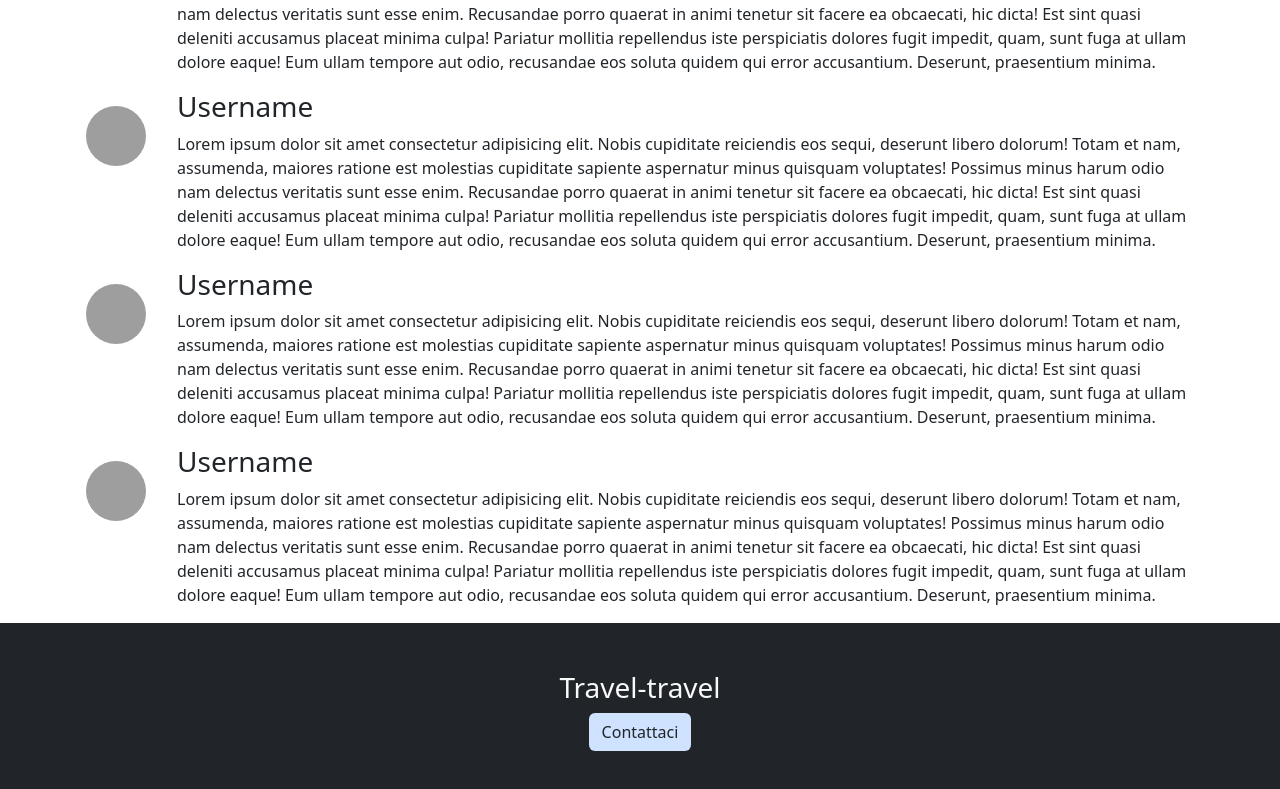
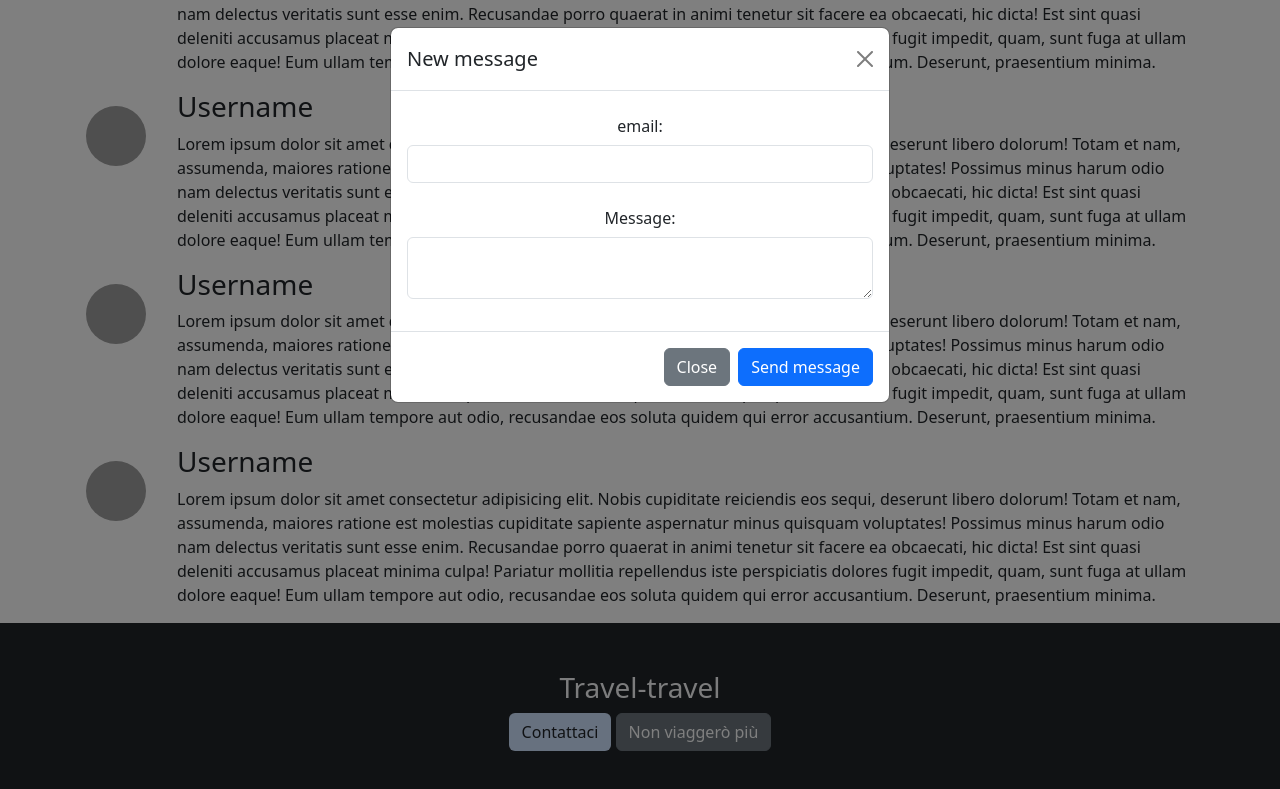
Before and after one commit to Luca-Favaretto/U2-W2-D2-FS0523IT-A, a plain HTML site: page index.html in a window 1280 px wide. Both pictures are taken after a click on the button "Contattaci". Shown: the part 3433-4222 px from the top of the page. Drawn offline with nearby package versions, Linux system fonts and the light colour scheme; grey boxes are pictures that could not be loaded.

Commit message:
fine grezzo extra

```diff
--- a/index.html
+++ b/index.html
@@ -644,7 +644,68 @@ EXTRAS
     </div>
     <footer class="text-center bg-dark p-5">
       <h3 class="text-light">Travel-travel</h3>
-      <button class="btn bg-primary-subtle text-dark">Contattaci</button>
+      <button
+        class="btn bg-primary-subtle text-dark"
+        data-bs-target="#exampleModal"
+        data-bs-whatever="@fat"
+        data-bs-toggle="modal"
+      >
+        Contattaci
+      </button>
+      <div
+        class="modal fade"
+        id="exampleModal"
+        tabindex="-1"
+        aria-labelledby="exampleModalLabel"
+        aria-hidden="true"
+      >
+        <div class="modal-dialog">
+          <div class="modal-content">
+            <div class="modal-header">
+              <h1 class="modal-title fs-5" id="exampleModalLabel">
+                New message
+              </h1>
+              <button
+                type="button"
+                class="btn-close"
+                data-bs-dismiss="modal"
+                aria-label="Close"
+              ></button>
+            </div>
+            <div class="modal-body">
+              <form>
+                <div class="mb-3">
+                  <label for="recipient-name" class="col-form-label"
+                    >email:</label
+                  >
+                  <input type="text" class="form-control" id="recipient-name" />
+                </div>
+                <div class="mb-3">
+                  <label for="message-text" class="col-form-label"
+                    >Message:</label
+                  >
+                  <textarea class="form-control" id="message-text"></textarea>
+                </div>
+              </form>
+            </div>
+            <div class="modal-footer">
+              <button
+                type="button"
+                class="btn btn-secondary"
+                data-bs-dismiss="modal"
+              >
+                Close
+              </button>
+              <button type="button" class="btn btn-primary">
+                Send message
+              </button>
+            </div>
+          </div>
+        </div>
+      </div>
+      <button id="stop-travel" class="btn btn-secondary">
+        Non viaggerò più
+      </button>
     </footer>
     <script
       src="https://cdn.jsdelivr.net/npm/bootstrap@5.3.2/dist/js/bootstrap.bundle.min.js"
--- a/js/script.js
+++ b/js/script.js
@@ -12,3 +12,10 @@ alertText.innerText = `ci sono ${travels.length + 1} viaggi`;
 alertBtn.addEventListener("click", function () {
   alert.classList.add("d-none");
 });
+
+const stopTravel = document.getElementById("stop-travel");
+console.log(stopTravel);
+
+stopTravel.addEventListener("click", function () {
+  travels.forEach(travel => travel.classList.add("d-none"));
+});
```
